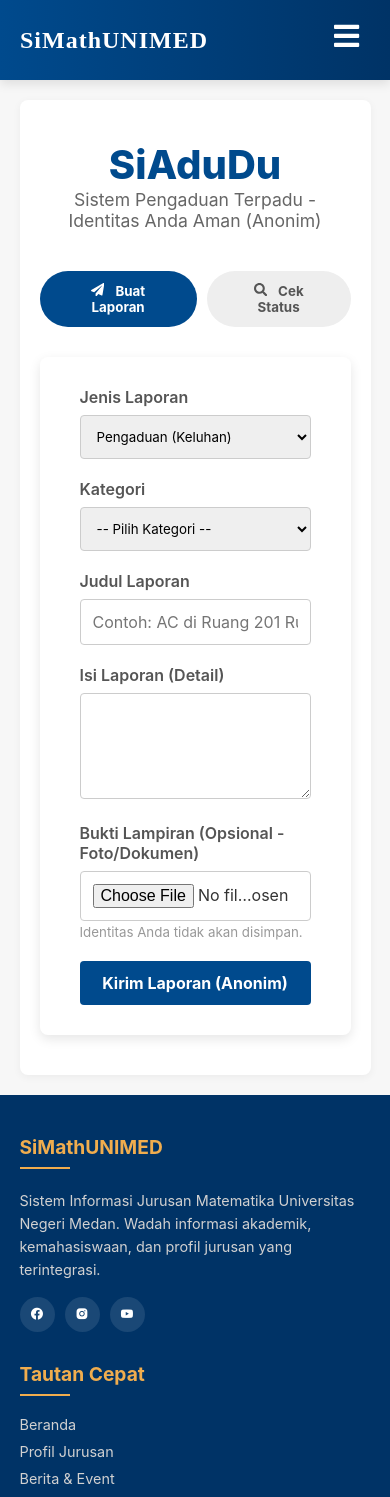
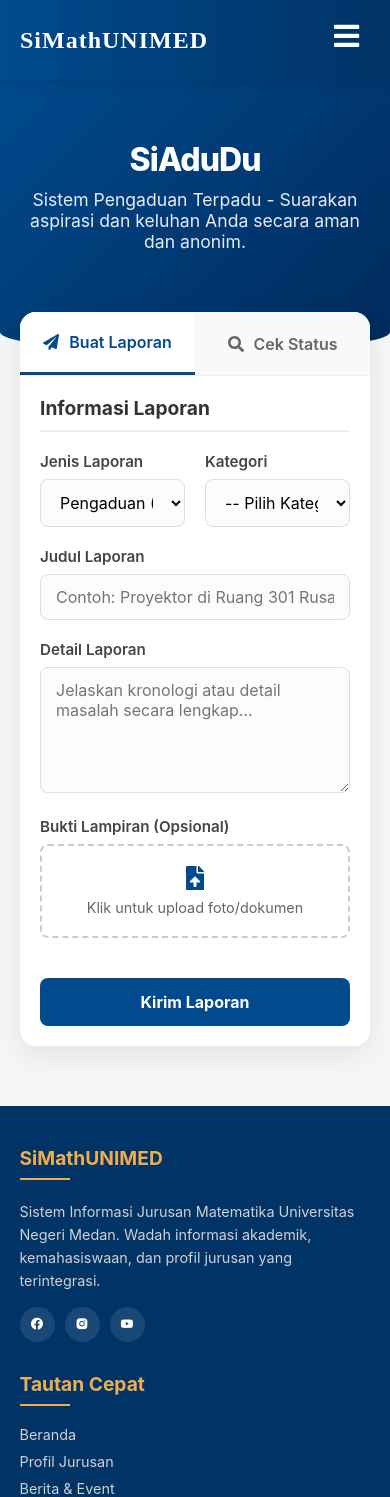
Before and after one commit to RiyanWardhana22/SiMathUNIMED, a React (Vite) app in the folder frontend/: page /siadudu in a window 390 px wide. Shown: the top 1497 px of the page. Built offline with nearby package versions, Linux system fonts and the light colour scheme.

Commit message:
Fix: Redesign UI/UX SiAduDu

```diff
--- a/frontend/src/pages/SiAduDu.jsx
+++ b/frontend/src/pages/SiAduDu.jsx
@@ -1,12 +1,13 @@
 import { useState } from "react";
 import api from "../api";
-import "../styles/Login.css";
+import "../styles/SiAduDu.css";
 import {
   FaSearch,
   FaPaperPlane,
-  FaTicketAlt,
   FaCheckCircle,
   FaExclamationCircle,
+  FaTicketAlt,
+  FaFileUpload,
 } from "react-icons/fa";
 
 function SiAduDu() {
@@ -16,9 +17,9 @@
   const [judul, setJudul] = useState("");
   const [isi, setIsi] = useState("");
   const [file, setFile] = useState(null);
+
   const [loading, setLoading] = useState(false);
   const [ticketResult, setTicketResult] = useState(null);
-
   const [searchTicket, setSearchTicket] = useState("");
   const [trackResult, setTrackResult] = useState(null);
   const [trackError, setTrackError] = useState(null);
@@ -33,6 +34,7 @@
     formData.append("judul", judul);
     formData.append("isi", isi);
     if (file) formData.append("lampiran", file);
+
     try {
       const res = await api.post("/create_pengaduan.php", formData);
       if (res.data.status === "success") {
@@ -63,10 +65,10 @@
       if (res.data.status === "success") {
         setTrackResult(res.data.data);
       } else {
-        setTrackError("Kode tiket tidak ditemukan.");
+        setTrackError("Kode tiket tidak ditemukan. Pastikan kode benar.");
       }
     } catch (err) {
-      setTrackError("Gagal koneksi.");
+      setTrackError("Gagal koneksi ke server.");
     } finally {
       setLoading(false);
     }
@@ -77,319 +79,293 @@
       case "Menunggu":
         return "#f0ad4e";
       case "Diproses":
-        return "#5bc0de";
+        return "#007bff";
       case "Selesai":
-        return "#5cb85c";
+        return "#28a745";
       case "Ditolak":
-        return "#d9534f";
+        return "#dc3545";
       default:
-        return "#777";
+        return "#6c757d";
     }
   };
 
   return (
-    <div
-      className="container"
-      style={{ padding: "40px 20px", maxWidth: "800px" }}
-    >
-      <div style={{ textAlign: "center", marginBottom: "40px" }}>
-        <h1 style={{ color: "#004a8d", fontWeight: "800", fontSize: "2.5rem" }}>
-          SiAduDu
-        </h1>
-        <p style={{ fontSize: "1.1rem", color: "#666" }}>
-          Sistem Pengaduan Terpadu - Identitas Anda Aman (Anonim)
+    <div className="siadudu-wrapper">
+      <div className="siadudu-hero">
+        <h1>SiAduDu</h1>
+        <p>
+          Sistem Pengaduan Terpadu - Suarakan aspirasi dan keluhan Anda secara
+          aman dan anonim.
         </p>
       </div>
 
-      {/* TAB NAVIGATION */}
-      <div
-        style={{
-          display: "flex",
-          gap: "10px",
-          marginBottom: "30px",
-          justifyContent: "center",
+      {/* 2. MAIN CARD */}
+      <div className="siadudu-card-container">
+        <div className="siadudu-card">
+          <div className="siadudu-tabs">
+            <button
+              className={`siadudu-tab ${activeTab === "buat" ? "active" : ""}`}
+              onClick={() => {
+                setActiveTab("buat");
+                setTicketResult(null);
               }}
             >
-        <button
-          onClick={() => setActiveTab("buat")}
-          style={{
-            padding: "12px 30px",
-            borderRadius: "30px",
-            border: "none",
-            cursor: "pointer",
-            fontWeight: "bold",
-            background: activeTab === "buat" ? "#004a8d" : "#eee",
-            color: activeTab === "buat" ? "#fff" : "#555",
-          }}
-        >
-          <FaPaperPlane style={{ marginRight: "8px" }} /> Buat Laporan
+              <FaPaperPlane /> Buat Laporan
             </button>
             <button
+              className={`siadudu-tab ${activeTab === "cek" ? "active" : ""}`}
               onClick={() => setActiveTab("cek")}
-          style={{
-            padding: "12px 30px",
-            borderRadius: "30px",
-            border: "none",
-            cursor: "pointer",
-            fontWeight: "bold",
-            background: activeTab === "cek" ? "#004a8d" : "#eee",
-            color: activeTab === "cek" ? "#fff" : "#555",
-          }}
             >
-          <FaSearch style={{ marginRight: "8px" }} /> Cek Status
+              <FaSearch /> Cek Status
             </button>
           </div>
 
-      {/* --- TAB 1: BUAT LAPORAN --- */}
-      {activeTab === "buat" &&
-        (!ticketResult ? (
-          <form
-            className="login-form"
-            onSubmit={handleSubmit}
-            style={{ maxWidth: "100%" }}
+          {/* FORM AREA */}
+          <div className="siadudu-form-area">
+            {activeTab === "buat" && !ticketResult && (
+              <form onSubmit={handleSubmit}>
+                <h3 className="form-section-title">Informasi Laporan</h3>
+
+                <div
+                  style={{
+                    display: "grid",
+                    gridTemplateColumns: "1fr 1fr",
+                    gap: "20px",
+                    marginBottom: "20px",
+                  }}
                 >
-            <div className="form-group">
-              <label>Jenis Laporan</label>
+                  <div>
+                    <label className="input-label">Jenis Laporan</label>
                     <select
+                      className="siadudu-input"
                       value={klasifikasi}
                       onChange={(e) => setKlasifikasi(e.target.value)}
-                style={{
-                  width: "100%",
-                  padding: "12px",
-                  border: "1px solid #ccc",
-                  borderRadius: "4px",
-                }}
                     >
                       <option value="Pengaduan">Pengaduan (Keluhan)</option>
-                <option value="Aspirasi">Aspirasi (Saran/Masukan)</option>
+                      <option value="Aspirasi">Aspirasi (Saran)</option>
                     </select>
                   </div>
-
-            <div className="form-group">
-              <label>Kategori</label>
+                  <div>
+                    <label className="input-label">Kategori</label>
                     <select
+                      className="siadudu-input"
                       value={kategori}
                       onChange={(e) => setKategori(e.target.value)}
                       required
-                style={{
-                  width: "100%",
-                  padding: "12px",
-                  border: "1px solid #ccc",
-                  borderRadius: "4px",
-                }}
                     >
                       <option value="">-- Pilih Kategori --</option>
-                <option value="Akademik">Akademik & Perkuliahan</option>
+                      <option value="Akademik">Akademik</option>
                       <option value="Sarana">Sarana & Prasarana</option>
-                <option value="Administrasi">Pelayanan Administrasi</option>
+                      <option value="Administrasi">Administrasi</option>
                       <option value="Etika">Etika & Disiplin</option>
                       <option value="Kemahasiswaan">Kemahasiswaan</option>
                       <option value="Lainnya">Lainnya</option>
                     </select>
                   </div>
+                </div>
 
-            <div className="form-group">
-              <label>Judul Laporan</label>
+                <div style={{ marginBottom: "20px" }}>
+                  <label className="input-label">Judul Laporan</label>
                   <input
                     type="text"
+                    className="siadudu-input"
+                    placeholder="Contoh: Proyektor di Ruang 301 Rusak"
                     value={judul}
                     onChange={(e) => setJudul(e.target.value)}
                     required
-                placeholder="Contoh: AC di Ruang 201 Rusak"
-                style={{
-                  width: "100%",
-                  padding: "12px",
-                  border: "1px solid #ccc",
-                  borderRadius: "4px",
-                }}
                   />
                 </div>
 
-            <div className="form-group">
-              <label>Isi Laporan (Detail)</label>
+                <div style={{ marginBottom: "20px" }}>
+                  <label className="input-label">Detail Laporan</label>
                   <textarea
+                    className="siadudu-input"
+                    rows="5"
+                    placeholder="Jelaskan kronologi atau detail masalah secara lengkap..."
                     value={isi}
                     onChange={(e) => setIsi(e.target.value)}
                     required
-                rows="5"
-                style={{
-                  width: "100%",
-                  padding: "12px",
-                  border: "1px solid #ccc",
-                  borderRadius: "4px",
-                }}
                   />
                 </div>
 
-            <div className="form-group">
-              <label>Bukti Lampiran (Opsional - Foto/Dokumen)</label>
+                <div style={{ marginBottom: "20px" }}>
+                  <label className="input-label">
+                    Bukti Lampiran (Opsional)
+                  </label>
+                  <div className="file-input-wrapper">
                     <input
                       type="file"
+                      id="file-upload"
                       onChange={(e) => setFile(e.target.files[0])}
+                      style={{ display: "none" }}
+                    />
+                    <label
+                      htmlFor="file-upload"
+                      style={{ cursor: "pointer", width: "100%" }}
+                    >
+                      <FaFileUpload size={24} color="#004a8d" />
+                      <p
                         style={{
-                  width: "100%",
-                  padding: "12px",
-                  border: "1px solid #ccc",
-                  borderRadius: "4px",
+                          margin: "5px 0 0",
+                          fontSize: "0.9rem",
+                          color: "#666",
                         }}
-              />
-              <small style={{ color: "#999" }}>
-                Identitas Anda tidak akan disimpan.
-              </small>
+                      >
+                        {file ? file.name : "Klik untuk upload foto/dokumen"}
+                      </p>
+                    </label>
+                  </div>
                 </div>
 
-            <button type="submit" className="login-button" disabled={loading}>
-              {loading ? "Mengirim..." : "Kirim Laporan (Anonim)"}
+                <button type="submit" className="btn-submit" disabled={loading}>
+                  {loading ? "Sedang Mengirim..." : "Kirim Laporan"}
                 </button>
               </form>
-        ) : (
-          <div
-            style={{
-              textAlign: "center",
-              padding: "40px",
-              background: "#e6fffa",
-              borderRadius: "12px",
-              border: "2px solid #38b2ac",
-            }}
-          >
-            <FaCheckCircle size={50} color="#38b2ac" />
-            <h2 style={{ color: "#2c7a7b" }}>Laporan Terkirim!</h2>
-            <p>Mohon simpan Kode Tiket ini untuk melihat balasan admin:</p>
+            )}
+
+            {/* --- STATE 2: SUKSES TIKET --- */}
+            {activeTab === "buat" && ticketResult && (
+              <div className="ticket-success-card">
+                <FaCheckCircle
+                  size={60}
+                  color="#28a745"
+                  style={{ marginBottom: "20px" }}
+                />
+                <h2 style={{ color: "#333", marginBottom: "10px" }}>
+                  Laporan Berhasil Dikirim!
+                </h2>
+                <p style={{ color: "#666" }}>
+                  Laporan Anda telah kami terima secara anonim.
+                </p>
+
+                <div className="ticket-box">{ticketResult}</div>
 
                 <div
                   style={{
-                background: "#fff",
+                    background: "#fff3cd",
+                    color: "#856404",
                     padding: "15px",
-                fontSize: "2rem",
-                fontWeight: "bold",
-                letterSpacing: "2px",
-                margin: "20px 0",
-                border: "2px dashed #38b2ac",
-                color: "#333",
+                    borderRadius: "8px",
+                    fontSize: "0.9rem",
                   }}
                 >
-              {ticketResult}
+                  <strong>PENTING:</strong> Simpan kode tiket di atas! Ini
+                  adalah satu-satunya kunci untuk melihat tanggapan admin
+                  terhadap laporan Anda.
                 </div>
 
-            <p style={{ color: "#d9534f", fontWeight: "bold" }}>
-              PENTING: Jangan sampai hilang! Kami tidak menyimpan data pribadi
-              Anda, jadi ini satu-satunya cara untuk melacak laporan.
-            </p>
-
                 <button
+                  className="btn-submit"
                   onClick={() => {
                     setTicketResult(null);
                     setActiveTab("cek");
                     setSearchTicket(ticketResult);
                   }}
-              style={{
-                marginTop: "20px",
-                padding: "10px 20px",
-                background: "#004a8d",
-                color: "#fff",
-                border: "none",
-                borderRadius: "5px",
-                cursor: "pointer",
-              }}
                 >
                   Cek Status Sekarang
                 </button>
               </div>
-        ))}
+            )}
 
-      {/* --- TAB 2: CEK STATUS --- */}
+            {/* --- STATE 3: CEK STATUS --- */}
             {activeTab === "cek" && (
-        <div className="login-form" style={{ maxWidth: "100%" }}>
+              <div>
                 <form
                   onSubmit={handleTrack}
                   style={{ display: "flex", gap: "10px", marginBottom: "30px" }}
                 >
                   <input
                     type="text"
+                    className="siadudu-input"
                     placeholder="Masukkan Kode Tiket (Misal: ADU-X1Y2)"
                     value={searchTicket}
                     onChange={(e) => setSearchTicket(e.target.value)}
                     required
-              style={{
-                flex: 1,
-                padding: "12px",
-                border: "2px solid #004a8d",
-                borderRadius: "4px",
-                fontSize: "1rem",
-                fontWeight: "bold",
-              }}
+                    style={{ fontWeight: "bold", letterSpacing: "1px" }}
                   />
                   <button
                     type="submit"
-              style={{
-                background: "#004a8d",
-                color: "#fff",
-                border: "none",
-                padding: "0 20px",
-                borderRadius: "4px",
-                cursor: "pointer",
-              }}
+                    className="btn-submit"
+                    style={{ width: "auto", padding: "0 30px", marginTop: 0 }}
                   >
                     <FaSearch />
                   </button>
                 </form>
 
                 {trackError && (
-            <p style={{ color: "red", textAlign: "center" }}>{trackError}</p>
+                  <div
+                    style={{
+                      textAlign: "center",
+                      padding: "30px",
+                      color: "#dc3545",
+                      background: "#fff5f5",
+                      borderRadius: "8px",
+                    }}
+                  >
+                    <FaExclamationCircle
+                      size={30}
+                      style={{ marginBottom: "10px" }}
+                    />
+                    <p>{trackError}</p>
+                  </div>
                 )}
 
                 {trackResult && (
-            <div
+                  <div className="track-result-card">
+                    <div className="track-header">
+                      <div>
+                        <span
                           style={{
-                border: "1px solid #eee",
-                borderRadius: "8px",
-                overflow: "hidden",
+                            display: "block",
+                            fontSize: "0.8rem",
+                            color: "#888",
                           }}
                         >
-              <div
-                style={{
-                  background: "#f9f9f9",
-                  padding: "15px",
-                  borderBottom: "1px solid #eee",
-                  display: "flex",
-                  justifyContent: "space-between",
-                  alignItems: "center",
-                }}
-              >
-                <span style={{ fontWeight: "bold", fontSize: "1.1rem" }}>
-                  #{trackResult.kode_tiket}
+                          Kode Tiket
                         </span>
+                        <strong style={{ fontSize: "1.2rem", color: "#333" }}>
+                          {trackResult.kode_tiket}
+                        </strong>
+                      </div>
                       <span
+                        className="status-badge"
                         style={{
                           background: getStatusColor(trackResult.status),
-                    color: "#fff",
-                    padding: "4px 10px",
-                    borderRadius: "20px",
-                    fontSize: "0.85rem",
-                    fontWeight: "bold",
                         }}
                       >
                         {trackResult.status}
                       </span>
                     </div>
 
-              <div style={{ padding: "20px" }}>
-                <h3 style={{ marginTop: 0 }}>{trackResult.judul}</h3>
+                    <div className="track-body">
+                      <h3 style={{ fontSize: "1.3rem", marginBottom: "10px" }}>
+                        {trackResult.judul}
+                      </h3>
+                      <div
+                        style={{
+                          display: "flex",
+                          gap: "15px",
+                          fontSize: "0.85rem",
+                          color: "#666",
+                          marginBottom: "20px",
+                        }}
+                      >
+                        <span>
+                          📅{" "}
+                          {new Date(
+                            trackResult.tanggal_buat
+                          ).toLocaleDateString()}
+                        </span>
+                        <span>📂 {trackResult.kategori}</span>
+                      </div>
+
                       <p
                         style={{
-                    color: "#666",
-                    fontSize: "0.9rem",
-                    marginBottom: "5px",
-                  }}
-                >
-                  {trackResult.klasifikasi} - {trackResult.kategori}
-                </p>
-                <p
-                  style={{
-                    background: "#f5f5f5",
+                          lineHeight: "1.6",
+                          color: "#444",
+                          background: "#f9f9f9",
                           padding: "15px",
-                    borderRadius: "5px",
-                    whiteSpace: "pre-wrap",
+                          borderRadius: "8px",
                         }}
                       >
                         {trackResult.isi}
@@ -403,42 +379,53 @@
                           target="_blank"
                           rel="noreferrer"
                           style={{
-                      color: "#004a8d",
                             display: "inline-block",
                             marginTop: "10px",
+                            color: "#004a8d",
+                            fontWeight: "600",
                           }}
                         >
-                    Lihat Lampiran
+                          📎 Lihat Lampiran
                         </a>
                       )}
-              </div>
 
-              {/* BALASAN ADMIN */}
-              <div
+                      <div className="track-reply">
+                        <h4
                           style={{
-                  background: "#eef4fa",
-                  padding: "20px",
-                  borderTop: "1px solid #dae1e7",
+                            margin: "0 0 10px 0",
+                            color: "#004a8d",
+                            display: "flex",
+                            alignItems: "center",
+                            gap: "8px",
                           }}
                         >
-                <h4 style={{ marginTop: 0, color: "#004a8d" }}>
                           <FaExclamationCircle /> Tanggapan Admin
                         </h4>
                         {trackResult.tanggapan_admin ? (
-                  <p style={{ whiteSpace: "pre-wrap" }}>
+                          <p style={{ margin: 0, whiteSpace: "pre-wrap" }}>
                             {trackResult.tanggapan_admin}
                           </p>
                         ) : (
-                  <p style={{ color: "#888", fontStyle: "italic" }}>
-                    Belum ada tanggapan dari admin.
+                          <p
+                            style={{
+                              margin: 0,
+                              color: "#888",
+                              fontStyle: "italic",
+                            }}
+                          >
+                            Belum ada tanggapan. Mohon menunggu.
                           </p>
                         )}
+                      </div>
                     </div>
                   </div>
                 )}
               </div>
             )}
           </div>
+        </div>
+      </div>
+    </div>
   );
 }
 
--- /dev/null
+++ b/frontend/src/styles/SiAduDu.css
@@ -0,0 +1,228 @@
+.siadudu-wrapper {
+  background-color: #f4f7f6;
+  min-height: 100vh;
+  padding-bottom: 60px;
+}
+
+.siadudu-hero {
+  background: linear-gradient(135deg, #004a8d 0%, #002a5c 100%);
+  color: #fff;
+  padding: 60px 20px 100px;
+  text-align: center;
+  border-radius: 0 0 50% 50% / 20px;
+}
+
+.siadudu-hero h1 {
+  font-size: 2.8rem;
+  margin-bottom: 10px;
+  font-weight: 800;
+  letter-spacing: -1px;
+}
+
+.siadudu-hero p {
+  font-size: 1.1rem;
+  opacity: 0.9;
+  max-width: 600px;
+  margin: 0 auto;
+}
+
+.siadudu-card-container {
+  max-width: 800px;
+  margin: -60px auto 0;
+  padding: 0 20px;
+  position: relative;
+  z-index: 10;
+}
+
+.siadudu-card {
+  background: #fff;
+  border-radius: 16px;
+  box-shadow: 0 10px 30px rgba(0, 0, 0, 0.08);
+  overflow: hidden;
+  padding: 0;
+}
+
+/* --- TAB NAVIGATION --- */
+.siadudu-tabs {
+  display: flex;
+  background: #f8f9fa;
+  border-bottom: 1px solid #eee;
+}
+
+.siadudu-tab {
+  flex: 1;
+  padding: 20px;
+  border: none;
+  background: transparent;
+  font-size: 1rem;
+  font-weight: 600;
+  color: #666;
+  cursor: pointer;
+  transition: all 0.3s;
+  display: flex;
+  align-items: center;
+  justify-content: center;
+  gap: 10px;
+}
+
+.siadudu-tab:hover {
+  background: #f1f1f1;
+  color: #004a8d;
+}
+
+.siadudu-tab.active {
+  background: #fff;
+  color: #004a8d;
+  border-bottom: 3px solid #004a8d;
+}
+
+.siadudu-form-area {
+  padding: 40px;
+}
+
+.form-section-title {
+  font-size: 1.2rem;
+  color: #333;
+  margin-bottom: 20px;
+  padding-bottom: 10px;
+  border-bottom: 2px solid #f0f0f0;
+}
+
+.siadudu-input {
+  width: 100%;
+  padding: 12px 15px;
+  border: 1px solid #ddd;
+  border-radius: 8px;
+  font-size: 1rem;
+  transition: border 0.3s, box-shadow 0.3s;
+  background-color: #fcfcfc;
+}
+
+.siadudu-input:focus {
+  border-color: #004a8d;
+  box-shadow: 0 0 0 3px rgba(0, 74, 141, 0.1);
+  outline: none;
+  background-color: #fff;
+}
+
+.input-label {
+  display: block;
+  margin-bottom: 8px;
+  font-weight: 600;
+  color: #444;
+  font-size: 0.95rem;
+}
+
+.file-input-wrapper {
+  border: 2px dashed #ccc;
+  padding: 20px;
+  text-align: center;
+  border-radius: 8px;
+  cursor: pointer;
+  transition: border 0.3s;
+}
+
+.file-input-wrapper:hover {
+  border-color: #004a8d;
+  background-color: #f8fbff;
+}
+
+.ticket-success-card {
+  text-align: center;
+  padding: 20px;
+}
+
+.ticket-box {
+  background: #f0f9ff;
+  border: 2px dashed #004a8d;
+  color: #004a8d;
+  font-size: 2.5rem;
+  font-weight: 800;
+  padding: 20px;
+  margin: 30px 0;
+  border-radius: 12px;
+  letter-spacing: 2px;
+  position: relative;
+}
+
+.ticket-copy-hint {
+  font-size: 0.8rem;
+  color: #666;
+  margin-top: 10px;
+}
+
+.track-result-card {
+  background: #fff;
+  border: 1px solid #e0e0e0;
+  border-radius: 12px;
+  overflow: hidden;
+}
+
+.track-header {
+  padding: 20px;
+  background: #f8f9fa;
+  border-bottom: 1px solid #eee;
+  display: flex;
+  justify-content: space-between;
+  align-items: center;
+}
+
+.status-badge {
+  padding: 6px 15px;
+  border-radius: 20px;
+  color: #fff;
+  font-size: 0.85rem;
+  font-weight: 700;
+  text-transform: uppercase;
+}
+
+.track-body {
+  padding: 25px;
+}
+
+.track-reply {
+  background: #eef4fa;
+  border-left: 4px solid #004a8d;
+  padding: 20px;
+  margin-top: 20px;
+  border-radius: 0 8px 8px 0;
+}
+
+.btn-submit {
+  width: 100%;
+  padding: 14px;
+  background: #004a8d;
+  color: #fff;
+  border: none;
+  border-radius: 8px;
+  font-size: 1rem;
+  font-weight: 700;
+  cursor: pointer;
+  transition: background 0.3s;
+  margin-top: 20px;
+}
+
+.btn-submit:hover {
+  background: #003366;
+}
+
+.btn-submit:disabled {
+  background: #ccc;
+  cursor: not-allowed;
+}
+
+/* Responsive */
+@media (max-width: 768px) {
+  .siadudu-hero h1 {
+    font-size: 2rem;
+  }
+  .siadudu-card-container {
+    margin-top: -40px;
+  }
+  .siadudu-form-area {
+    padding: 20px;
+  }
+  .ticket-box {
+    font-size: 1.8rem;
+  }
+}
```
Also changed, not shown: 1 other file (tests, documents, lock files or other folders). Lines whose indentation alone changed are shown as unchanged.
